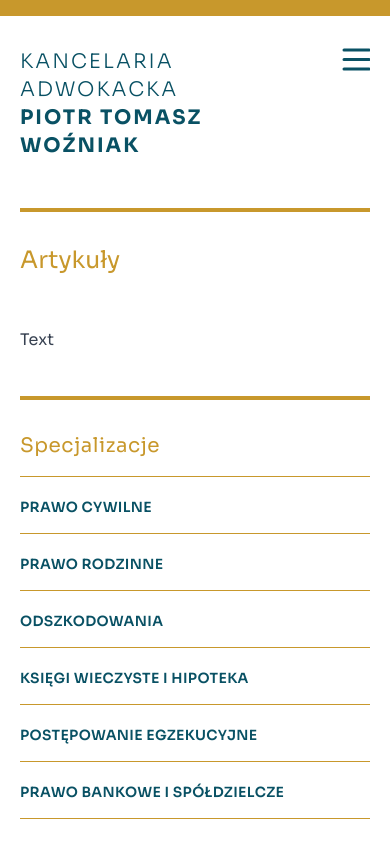
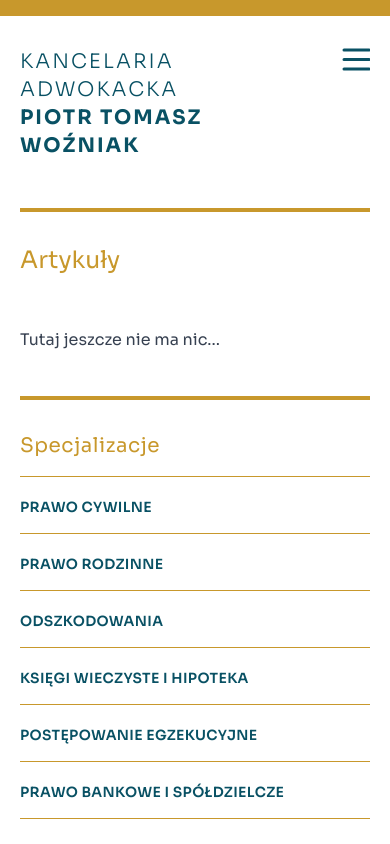
Before and after one commit to AllTwinkleStars/piotrek, a Next.js app: page /artykuly in a window 390 px wide. Shown: the top 844 px of the page. Built offline with nearby package versions, Linux system fonts and the light colour scheme.

Commit message:
fix mobile H1 style cd.

```diff
--- a/app/artykuly/page.js
+++ b/app/artykuly/page.js
@@ -6,7 +6,7 @@ export default function ArtykulyPage() {
     return (
       <main className="pt-8 font-sans leading-8 prose border-t-4 prose-h1:text-2xl prose-h1:text-pw-gold prose-h1:mb-12 text-md border-t-pw-gold">
       <h1 className="font-sans font-normal">Artykuły</h1>
-        <p>Text</p>
+        <p>Tutaj jeszcze nie ma nic...</p>
       </main>
     )
   }
--- a/app/page.js
+++ b/app/page.js
@@ -5,7 +5,7 @@ import Link from 'next/link';
 
 export default function Home() {
   return (
-    <article className="pt-8 font-sans leading-8 prose border-t-4 prose-h1:text-2xl prose-h1:text-pw-gold prose-h1:mb-12 prose-a:text-pw-green prose-a:no-underline hover:prose-a:underline hover:prose-a:decoration-pw-gold hover:prose-a:decoration-1 hover:prose-a:underline-offset-4 text-md border-t-pw-gold">
+    <article className="pt-8 font-sans leading-8 prose border-t-4 prose-h1:text-2xl prose-h1:text-pw-gold prose-h1:mb-8 lg:prose-h1:mb-12 prose-a:text-pw-green prose-a:underline prose-a:decoration-1 hover:prose-a:decoration-2 prose-a:underline-offset-4 prose-a:decoration-pw-gold hover:prose-a:underline hover:prose-a:decoration-pw-gold text-md border-t-pw-gold">
       <h1 className="font-sans font-normal">Adwokat Piotr Tomasz Woźniak</h1>
       <Image className='md:hidden'
         src="/piotr-wozniak.jpg"
```
